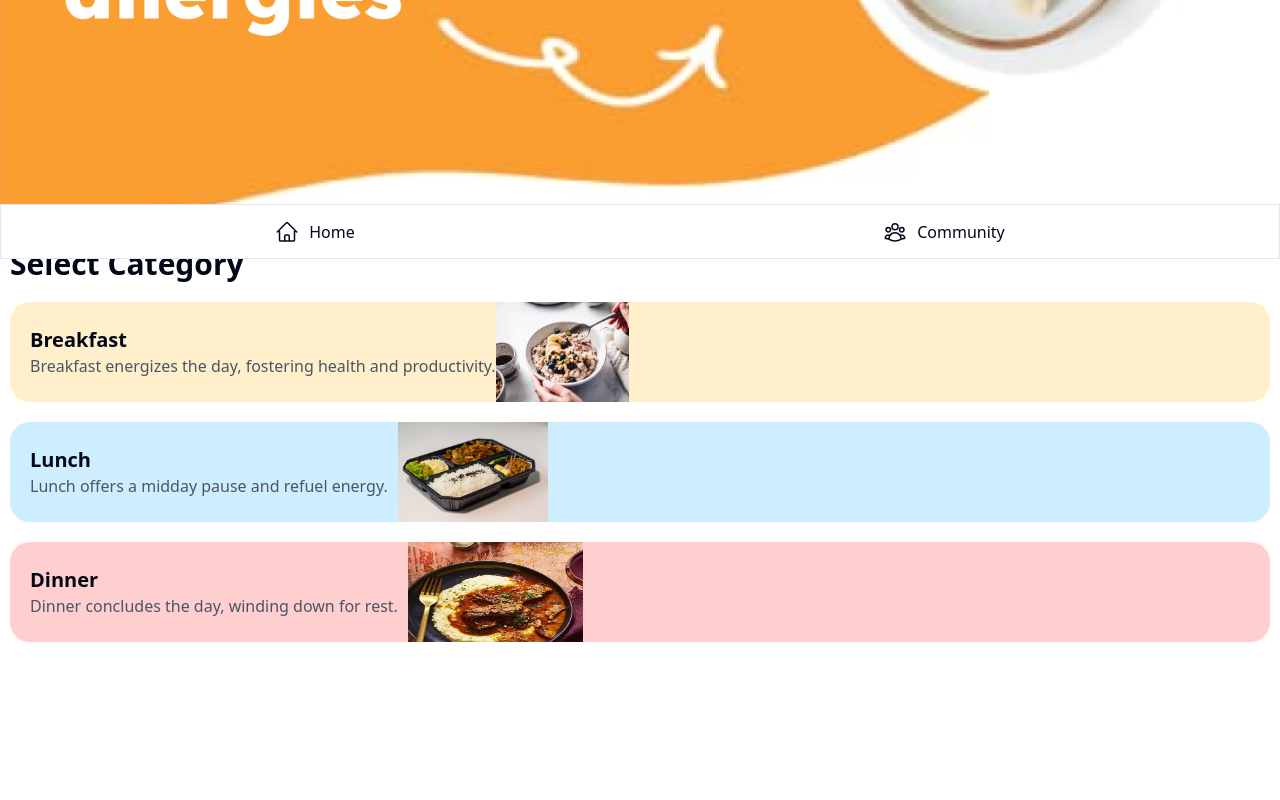
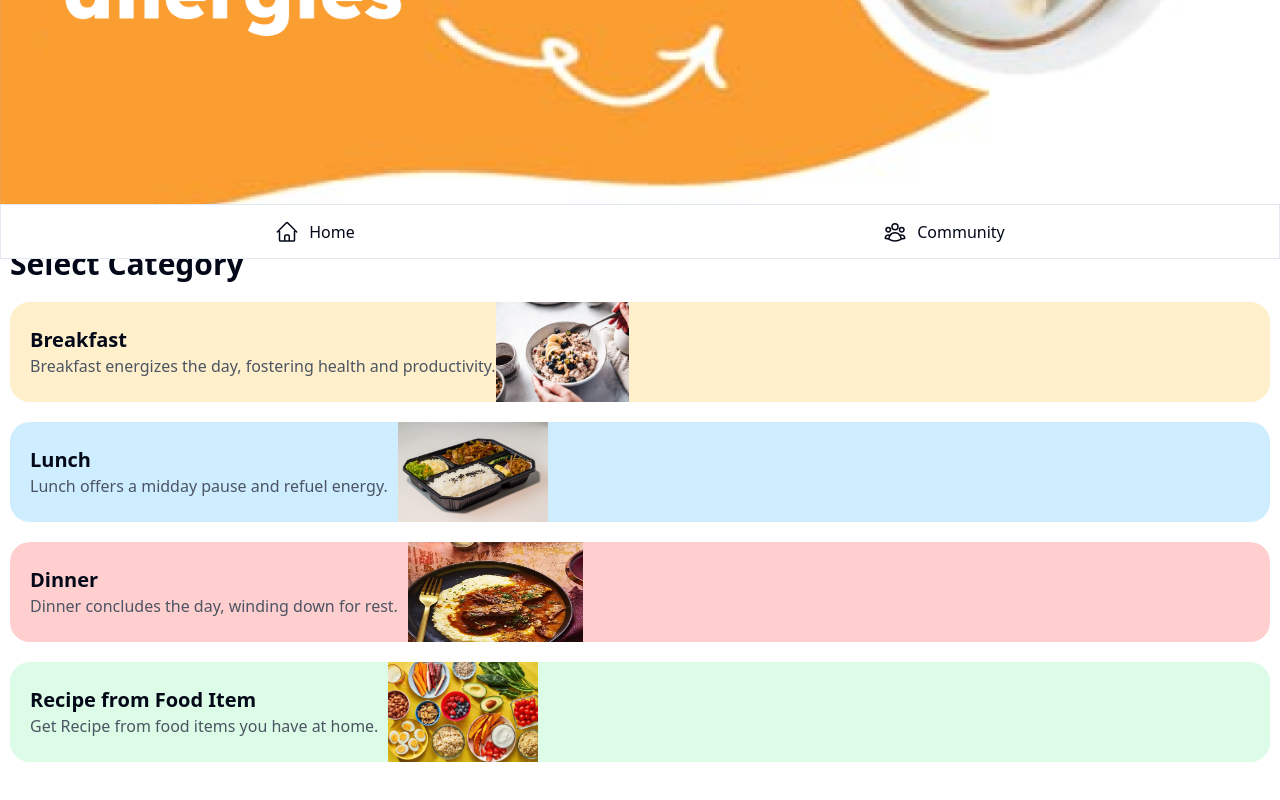
Before and after one commit to HarshDilipGhosalkar/NutriSafe, a Next.js app in the folder frontend/: page /recipes in a window 1280 px wide. Shown: the part 541-1341 px from the top of the page. Before the commit the page ends 1243 px from the top, so only its background shows below. Built offline with nearby package versions, Linux system fonts and the light colour scheme.

Commit message:
final recipe push

```diff
--- a/frontend/src/pages/recipes/index.js
+++ b/frontend/src/pages/recipes/index.js
@@ -51,6 +51,21 @@ const Recipies = () => {
             </div>
             <img className="h-[100%] w-[175px]" src="assets/dinner.png"></img>
           </div>
+          <div
+            className="h-[100px] pl-[20px] flex items-center rounded-[20px] bg-green-100 overflow-hidden"
+            onClick={() => router.push("/recipes/items")}
+          >
+            <div className="py-[10px] pr-[10px]">
+              <p className="font-bold text-xl">Recipe from Food Item</p>
+              <p className="text-gray-600">
+                Get Recipe from food items you have at home.
+              </p>
+            </div>
+            <img
+              className="h-[100%] mr-[-35px]"
+              src="assets/food_item.png"
+            ></img>
+          </div>
         </div>
       </div>
     </div>
--- a/frontend/src/pages/recipes/items.js
+++ b/frontend/src/pages/recipes/items.js
@@ -55,8 +55,6 @@ const Items = () => {
         food_items_at_home: textInputs.join(", "),
       });
 
-      console.log(raw);
-
       const requestOptions = {
         method: "POST",
         headers: myHeaders,
@@ -65,7 +63,7 @@ const Items = () => {
       };
 
       const response = await fetch(
-        "https://tsec-hacks.onrender.com/recipe",
+        "https://tsec-hacks.onrender.com/recipeFromFoodItemsAtHome",
         requestOptions
       );
       const result = await response.json();
```
Also changed, not shown: frontend/public/assets/food_item.png (added).
